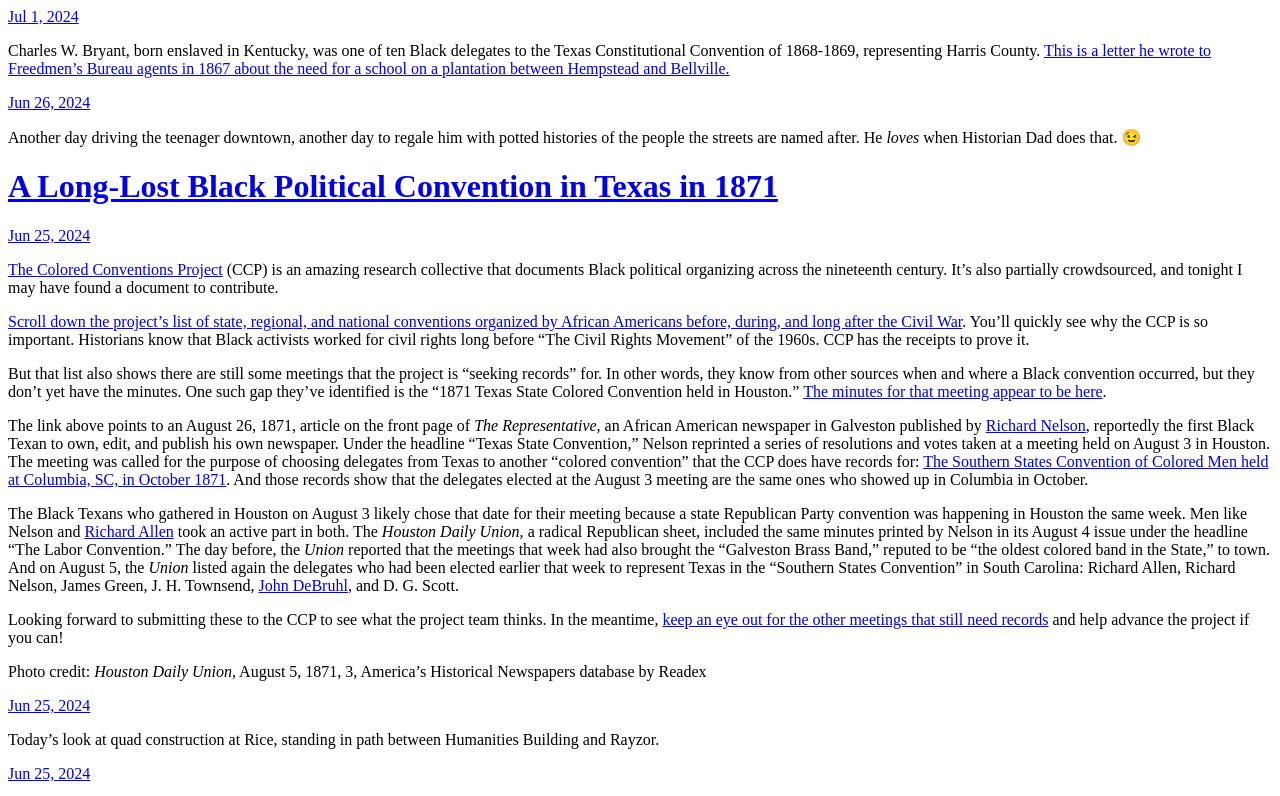
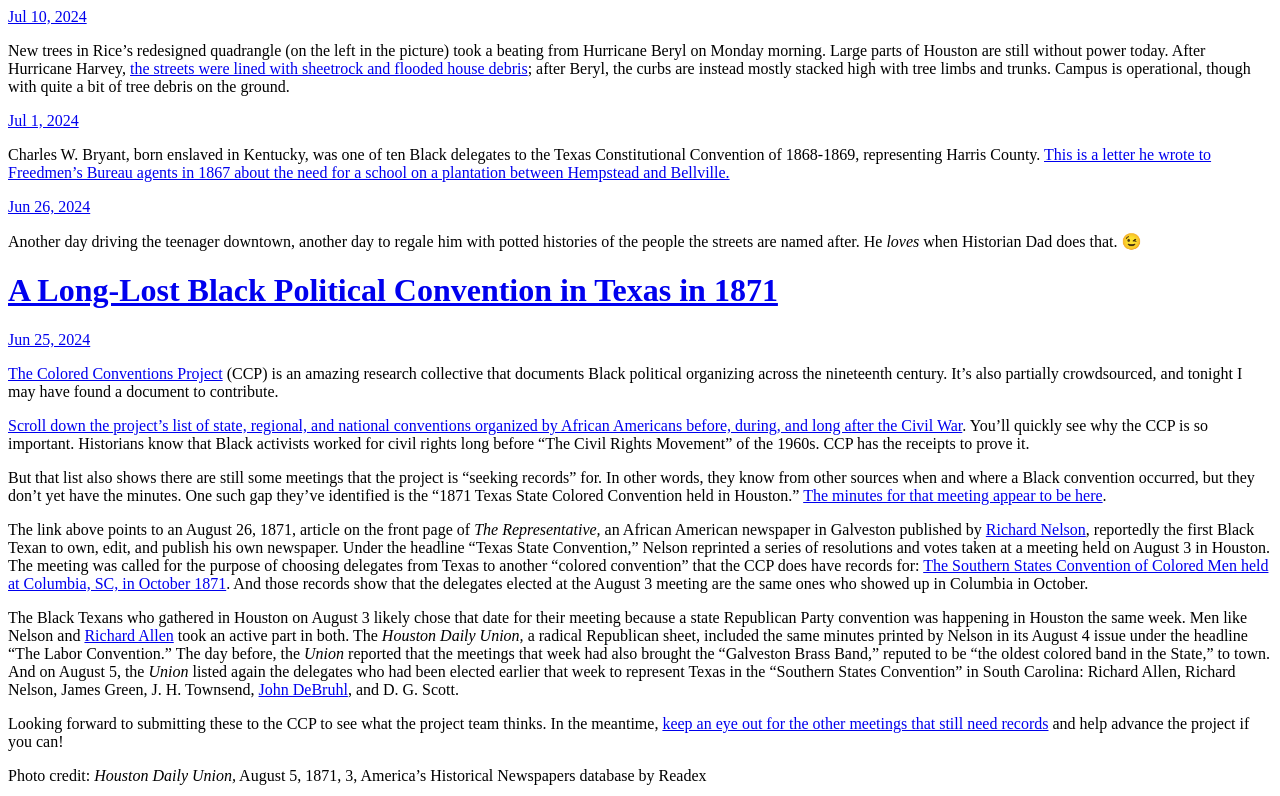
Before and after one commit to wcaleb/updates, a plain HTML site: page index.html in a window 1280 px wide. Shown: the top 796 px of the page. Drawn offline with Linux system fonts and the light colour scheme.

Commit message:
Archiving from Micro.blog.

```diff
--- a/index.html
+++ b/index.html
@@ -21,6 +21,18 @@
 <div class="h-feed">
 
 
+
+	  <div class="h-entry">
+
+
+		<a href="https://updates.wcaleb.org/2024/07/10/new-trees-in.html" class="u-url"><time class="dt-published" datetime="2024-07-10 10:16:13 -0500">Jul 10, 2024</time></a>
+
+		<div class="e-content">
+			 <p>New trees in Rice’s redesigned quadrangle (on the left in the picture) took a beating from Hurricane Beryl on Monday morning. Large parts of Houston are still without power today. After Hurricane Harvey, <a href="https://harveymemories.org/items/show/577">the streets were lined with sheetrock and flooded house debris</a>; after Beryl, the curbs are instead mostly stacked high with tree limbs and trunks. Campus is operational, though with quite a bit of tree debris  on the ground.</p>
+<!-- raw HTML omitted -->
+
+		</div>
+	  </div>
 
 	  <div class="h-entry">
 
```
